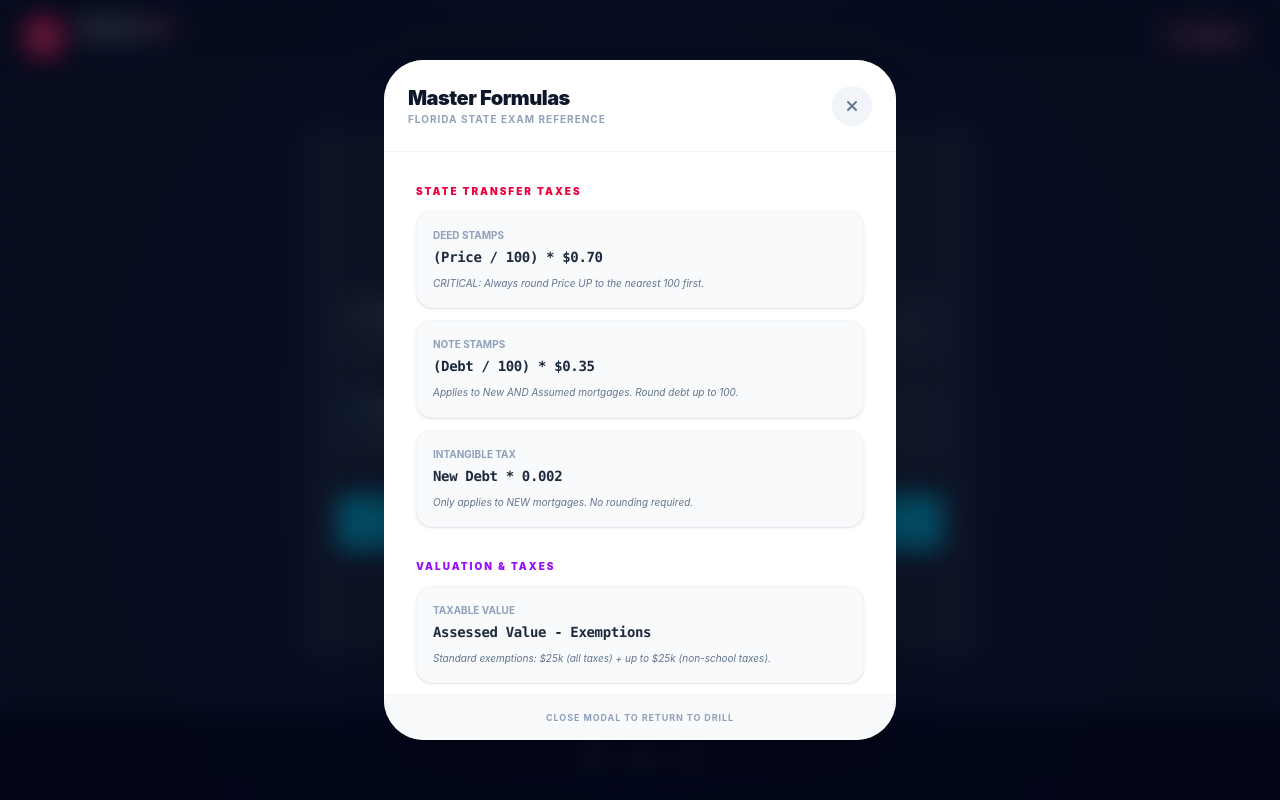
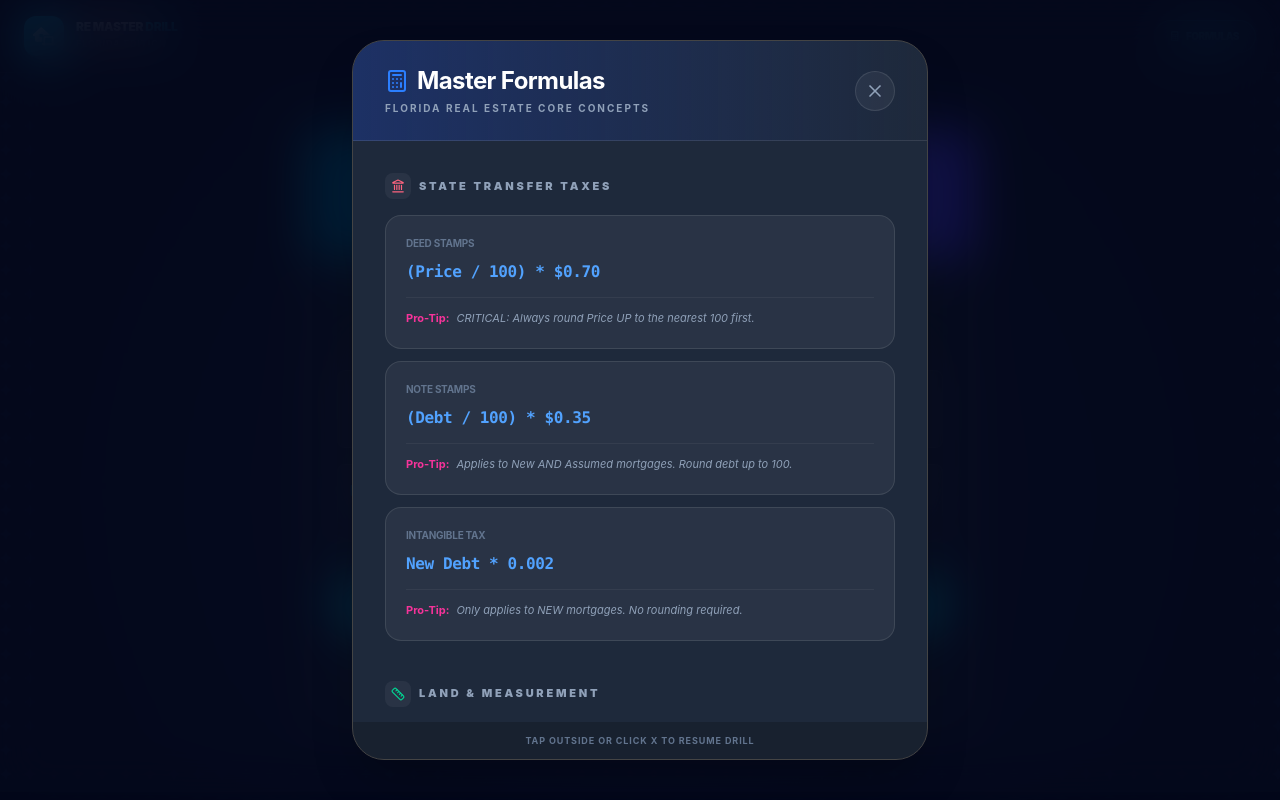
Before and after one commit to CodeLikeAGirl29/fl-re-drill, a Next.js app: page / in a window 1280 px wide. Both pictures are taken after a click on the button "FORMULAS". Shown: the top 800 px of the page. Built offline with nearby package versions, Linux system fonts and the light colour scheme.

Commit message:
some layout changes and styling

```diff
--- a/app/components/FormulaModal.tsx
+++ b/app/components/FormulaModal.tsx
@@ -1,22 +1,47 @@
 'use client';
+
+import { X, Calculator, Ruler, TrendingUp, Landmark, Percent } from 'lucide-react';
 
 interface SectionProps {
   title: string;
+  icon: React.ReactNode;
   color: string;
   formulas: { label: string; math: string; note?: string }[];
 }
 
-const FormulaSection = ({ title, color, formulas }: SectionProps) => (
-  <div className="mb-8 animate-in">
-    <h4 className={`text-[10px] font-black uppercase tracking-[0.2em] mb-3 ${color}`}>
-      {title}
-    </h4>
+const FormulaSection = ({ title, icon, color, formulas }: SectionProps) => (
+  <div className="mb-10 animate-in fade-in slide-in-from-bottom-4 duration-500">
+    <div className="flex items-center gap-2 mb-4">
+      <div className={`p-1.5 rounded-lg bg-white/5 ${color}`}>
+        {icon}
+      </div>
+      <h4 className="text-[11px] font-black uppercase tracking-[0.25em] text-slate-400">
+        {title}
+      </h4>
+    </div>
+
     <div className="space-y-3">
       {formulas.map((f, i) => (
-        <div key={i} className="bg-slate-50 border border-slate-100 p-4 rounded-2xl shadow-sm">
-          <p className="text-[10px] font-bold text-slate-400 uppercase mb-1">{f.label}</p>
-          <p className="text-sm font-black text-slate-800 font-mono tracking-tight">{f.math}</p>
-          {f.note && <p className="text-[10px] italic text-slate-500 mt-2 leading-relaxed">{f.note}</p>}
+        <div
+          key={i}
+          className="group bg-white/5 border border-white/10 p-5 rounded-2xl hover:border-white/20 hover:bg-white/[0.07] transition-all duration-300"
+        >
+          <div className="flex justify-between items-start mb-2">
+            <p className="text-[10px] font-bold text-slate-500 uppercase tracking-tight">{f.label}</p>
+            <div className="h-1.5 w-1.5 rounded-full bg-blue-500 opacity-0 group-hover:opacity-100 transition-opacity" />
+          </div>
+
+          <p className="text-base font-mono font-bold text-blue-400 tracking-tight leading-relaxed">
+            {f.math}
+          </p>
+
+          {f.note && (
+            <div className="mt-3 pt-3 border-t border-white/5">
+              <p className="text-[11px] italic text-slate-400 leading-relaxed">
+                <span className="text-pink-500 not-italic font-bold mr-1">Pro-Tip:</span> {f.note}
+              </p>
+            </div>
+          )}
         </div>
       ))}
     </div>
@@ -28,32 +53,38 @@ export default function FormulaModal({ isOpen, onClose }: { isOpen: boolean; onC
 
   return (
     <div className="fixed inset-0 z-[100] flex items-center justify-center p-4">
-      {/* Backdrop */}
-      <div className="absolute inset-0 bg-slate-950/60 backdrop-blur-md" onClick={onClose} />
+      {/* 1. Backdrop with heavy blur */}
+      <div
+        className="absolute inset-0 bg-slate-950/80 backdrop-blur-xl"
+        onClick={onClose}
+      />
 
-      {/* Modal Content */}
-      <div className="relative bg-white w-full max-w-lg rounded-[2.5rem] shadow-2xl overflow-hidden flex flex-col max-h-[85vh]">
+      {/* 2. Modal Content */}
+      <div className="relative bg-[#1e293b] border border-[#444444] w-full max-w-xl rounded-[2rem] shadow-2xl overflow-hidden flex flex-col max-h-[90vh]">
 
-        {/* Header */}
-        <div className="p-6 border-b border-slate-100 flex justify-between items-center bg-white sticky top-0 z-10">
+        {/* Header - Matches the Welcome Screen Blue Gradient */}
+        <div className="px-8 py-6 border-b border-white/10 flex justify-between items-center bg-gradient-to-r from-blue-900/50 to-transparent">
           <div>
-            <h3 className="text-xl font-black text-slate-900 tracking-tight">Master Formulas</h3>
-            <p className="text-[10px] text-slate-400 font-bold uppercase tracking-widest">Florida State Exam Reference</p>
+            <h3 className="text-2xl font-bold text-white tracking-tight flex items-center gap-2">
+              <Calculator className="text-blue-500" /> Master Formulas
+            </h3>
+            <p className="text-[10px] text-slate-400 font-bold uppercase tracking-[0.2em] mt-1">Florida Real Estate Core Concepts</p>
           </div>
           <button
             onClick={onClose}
-            className="w-10 h-10 flex items-center justify-center rounded-full bg-slate-100 text-slate-500 hover:bg-slate-200 transition-colors"
+            className="w-10 h-10 flex items-center justify-center rounded-full bg-white/5 text-slate-400 hover:bg-white/10 hover:text-white transition-all border border-white/10"
           >
-            <i className="fa-solid fa-xmark"></i>
+            <X size={20} />
           </button>
         </div>
 
         {/* Scrollable Body */}
-        <div className="p-8 overflow-y-auto custom-scrollbar">
+        <div className="p-8 overflow-y-auto custom-scrollbar bg-[#1e293b]">
 
           <FormulaSection
             title="State Transfer Taxes"
-            color="text-rose-600"
+            icon={<Landmark size={14} />}
+            color="text-rose-400"
             formulas={[
               { label: "Deed Stamps", math: "(Price / 100) * $0.70", note: "CRITICAL: Always round Price UP to the nearest 100 first." },
               { label: "Note Stamps", math: "(Debt / 100) * $0.35", note: "Applies to New AND Assumed mortgages. Round debt up to 100." },
@@ -62,65 +93,42 @@ export default function FormulaModal({ isOpen, onClose }: { isOpen: boolean; onC
           />
 
           <FormulaSection
-            title="Valuation & Taxes"
-            color="text-purple-600"
-            formulas={[
-              {
-                label: "Taxable Value",
-                math: "Assessed Value - Exemptions",
-                note: "Standard exemptions: $25k (all taxes) + up to $25k (non-school taxes)."
-              }
-            ]}
-          />
-
-          <FormulaSection
             title="Land & Measurement"
-            color="text-emerald-600"
+            icon={<Ruler size={14} />}
+            color="text-emerald-400"
             formulas={[
               { label: "1 Acre", math: "43,560 Square Feet", note: "Memory Trick: 7-11 (4+3=7, 5+6=11)." },
-              { label: "1 Section", math: "640 Acres", note: "Also equals 1 Square Mile." },
-              { label: "1 Township", math: "36 Sections", note: "Grid is 6 miles by 6 miles." }
+              { label: "1 Section", math: "640 Acres", note: "Also equals 1 Square Mile." }
             ]}
           />
 
           <FormulaSection
             title="Investment & Appraisal"
-            color="text-purple-600"
+            icon={<TrendingUp size={14} />}
+            color="text-purple-400"
             formulas={[
               { label: "The IRV Circle", math: "Income = Rate * Value", note: "To find Value: Income / Rate. To find Rate: Income / Value." },
-              { label: "Net Operating Income", math: "EGI - Operating Expenses", note: "Do NOT include mortgage payments (Debt Service) in expenses." },
-              { label: "Gross Multiplier", math: "Price / Gross Income", note: "GRM uses monthly rent; GIM uses annual income." }
+              { label: "Net Operating Income", math: "EGI - Operating Expenses", note: "Do NOT include mortgage payments (Debt Service) in expenses." }
             ]}
           />
 
           <FormulaSection
             title="Commissions & Profit"
-            color="text-orange-600"
+            icon={<Percent size={14} />}
+            color="text-orange-400"
             formulas={[
               { label: "Seller's Net", math: "Net Needed / (100% - Comm %)", note: "Used when seller wants a specific walk-away amount." },
               { label: "Profit / Loss %", math: "Made (or Lost) / Paid", note: "Always divide the change by what you originally PAID." }
             ]}
           />
-
-          <FormulaSection
-            title="Prorations"
-            color="text-blue-600"
-            formulas={[
-              { label: "Daily Rate", math: "Annual Amount / 365", note: "Always double check if the closing day belongs to the Buyer or Seller." },
-              { label: "Interest (Assumed)", math: "Debit Seller / Credit Buyer", note: "Interest is paid in arrears (at the end of the month)." },
-              { label: "Rent (Prepaid)", math: "Debit Seller / Credit Buyer", note: "Rent is paid in advance (at the beginning of the month)." }
-            ]}
-          />
-
         </div>
 
         {/* Footer Hint */}
-        <div className="p-4 bg-slate-50 border-t border-slate-100 text-center">
-          <p className="text-[9px] font-bold text-slate-400 uppercase tracking-widest">
-            Close modal to return to drill
+        <div className="px-4 py-3 bg-black/20 text-center">
+          <p className="text-[9px] font-bold text-slate-500 uppercase tracking-widest">
+            Tap outside or click X to resume drill
           </p>
         </div>
-
       </div>
     </div>
   );
--- a/app/components/Header.tsx
+++ b/app/components/Header.tsx
@@ -8,12 +8,12 @@ export default function Header({ onOpenFormulas }: HeaderProps) {
   return (
     <header className="w-full py-4 px-6 flex justify-between items-center bg-slate-900/60 backdrop-blur-xl border-b border-white/5 sticky top-0 z-50">
       <div className="flex items-center gap-3">
-        <div className="w-10 h-10 bg-rose-600 rounded-xl flex items-center justify-center shadow-lg shadow-rose-500/20">
+        <div className="w-10 h-10 bg-cyan-600 rounded-xl flex items-center justify-center shadow-lg shadow-cyan-500/20">
           <i className="fa-solid fa-house-laptop text-white text-lg"></i>
         </div>
         <div>
           <h1 className="text-white font-black text-xs tracking-tight leading-none uppercase">
-            RE Master <span className="text-rose-400">Drill</span>
+            RE Master <span className="text-cyan-400">Drill</span>
           </h1>
           <p className="text-[9px] text-slate-500 font-bold tracking-widest uppercase mt-1">
             Florida Edition
@@ -24,7 +24,7 @@ export default function Header({ onOpenFormulas }: HeaderProps) {
       {/* NEW: Formula Button Integrated into Header */}
       <button
         onClick={onOpenFormulas}
-        className="flex items-center gap-2 bg-rose-500/10 border border-rose-400/20 text-rose-300 px-4 py-2 rounded-full text-[10px] font-black uppercase tracking-tighter hover:bg-rose-500/30 transition-all active:scale-95"
+        className="flex items-center gap-2 bg-cyan-500/10 border border-cyan-400/20 text-cyan-300 px-4 py-2 rounded-full text-[10px] font-black uppercase tracking-tighter hover:bg-cyan-500/30 transition-all active:scale-95"
       >
         <i className="fa-solid fa-calculator text-[10px]"></i>
         <span className="hidden sm:inline">Formulas</span>
--- a/app/components/WelcomeScreen.tsx
+++ b/app/components/WelcomeScreen.tsx
@@ -3,16 +3,22 @@ import { BookOpen, Target, Zap, Clock } from 'lucide-react';
 
 export default function WelcomeScreen({ onNew, onResume, hasProgress }: any) {
   return (
-    <div className="mx-auto w-full max-w-2xl rounded-xl border border-[#444444] bg-[#1e293b] p-8 shadow-2xl text-white">
+    <div className="mx-auto w-full max-w-2xl rounded-xl border border-[#444444] bg-[#1e293b] shadow-2xl text-white overflow-hidden">
+
+      {/* 1. THE GRADIENT (Moved outside of the content) */}
+      <div className="h-32 w-full bg-linear-to-r from-cyan-700 via-blue-500 to-indigo-600" />
+
+      {/* 2. THE CONTENT WRAPPER (This gets the padding now) */}
+      <div className="p-8 -mt-12"> {/* Added negative margin to pull title up slightly if desired */}
 
         {/* Title Section */}
         <div className="text-center mb-8">
-        <h1 className="text-4xl font-bold text-[#06b6d4] mb-2">Florida Real Estate Drill</h1>
-        <p className="text-pink-400 text-md italic">Drill the Concepts. Master the Exam. Own Florida Real Estate</p>
-        <p className="text-[#817a8e] text-md italic">Mastering F.S. 475 & the Emerald Coast Market</p>
+          <h1 className="text-4xl font-bold text-white mb-2 drop-shadow-md">Florida Real Estate Drill</h1>
+          <p className="text-blue-400 text-md italic font-medium">Drill the Concepts. Master the Exam.</p>
+          <p className="text-[#817a8e] text-sm mt-1">Mastering F.S. 475 & the Emerald Coast Market</p>
         </div>
 
-      {/* App Features / Why use this? */}
+        {/* App Features */}
         <div className="grid grid-cols-1 md:grid-cols-2 gap-4 mb-8">
           <div className="flex items-start gap-3 p-3 rounded-lg bg-white/5 border border-white/10">
             <Zap className="text-yellow-400 mt-1" size={20} />
@@ -51,7 +57,7 @@ export default function WelcomeScreen({ onNew, onResume, hasProgress }: any) {
         <div className="flex flex-col gap-3">
           <button
             onClick={onNew}
-          className="w-full py-4 bg-[#06b6d4] hover:bg-[#0ea5e9] text-white font-bold rounded-lg transition-all duration-300 transform hover:scale-[1.02]"
+            className="w-full py-4 bg-[#06b6d4] hover:bg-[#0ea5e9] text-white font-bold rounded-lg transition-all duration-300 transform hover:scale-[1.01] shadow-lg"
           >
             {hasProgress ? "Start New Drill" : "Begin Master Drill"}
           </button>
@@ -59,18 +65,19 @@ export default function WelcomeScreen({ onNew, onResume, hasProgress }: any) {
           {hasProgress && (
             <button
               onClick={onResume}
-            className="w-full py-4 bg-white/10 hover:bg-white/20 text-white font-bold rounded-lg border border-white/20 transition-all duration-300"
+              className="w-full py-4 bg-white/5 hover:bg-white/10 text-white font-bold rounded-lg border border-white/10 transition-all duration-300"
             >
               Resume Previous Session
             </button>
           )}
         </div>
 
-      {/* Footer / Exam Tip */}
+        {/* Footer */}
         <div className="mt-8 pt-6 border-t border-[#444444] text-center">
           <p className="text-[10px] text-[#817a8e] uppercase tracking-[0.2em]">
-          State Exam Goal: <span className="text-[#06b6d4]">75% Passing Score</span>
+            State Exam Goal: <span className="text-[#06b6d4] font-bold">75% Passing Score</span>
           </p>
+        </div>
       </div>
     </div>
   );
```
Lines whose indentation alone changed are shown as unchanged.
